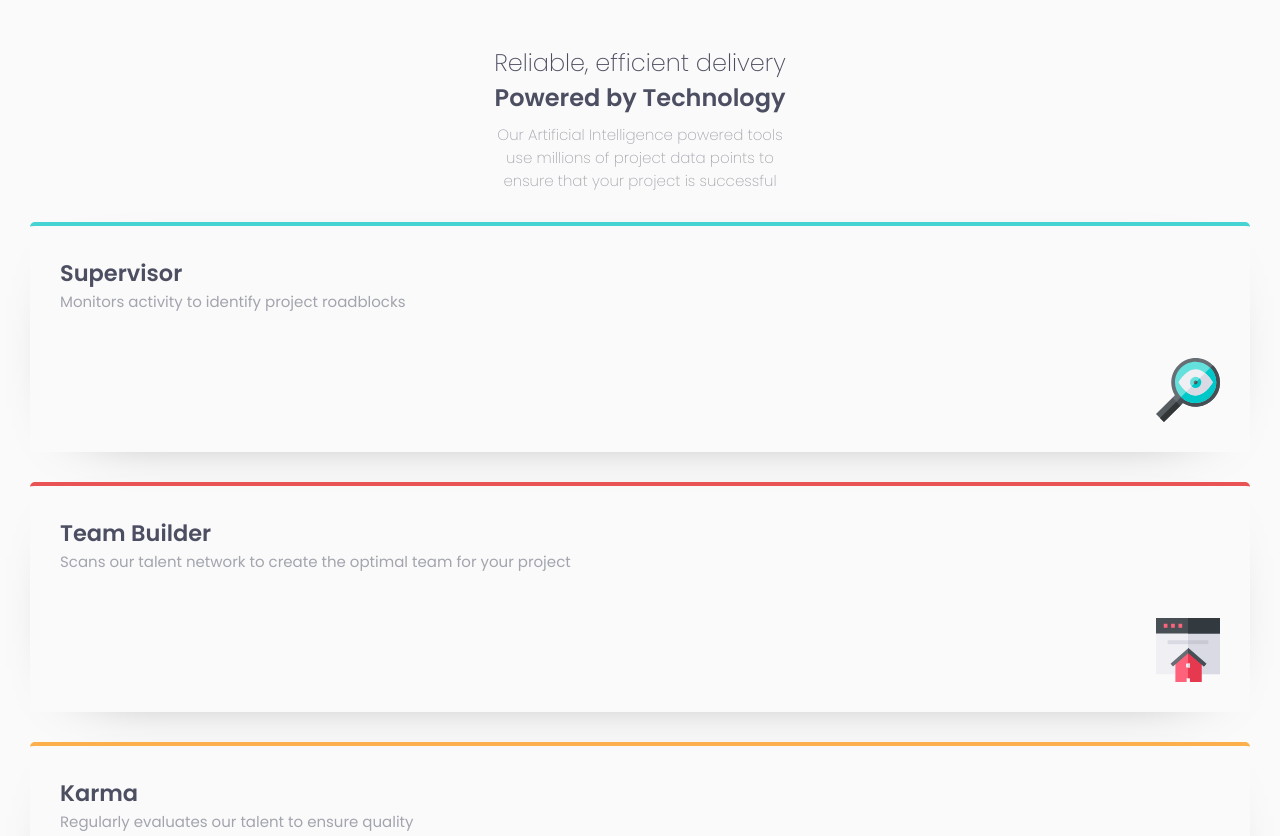
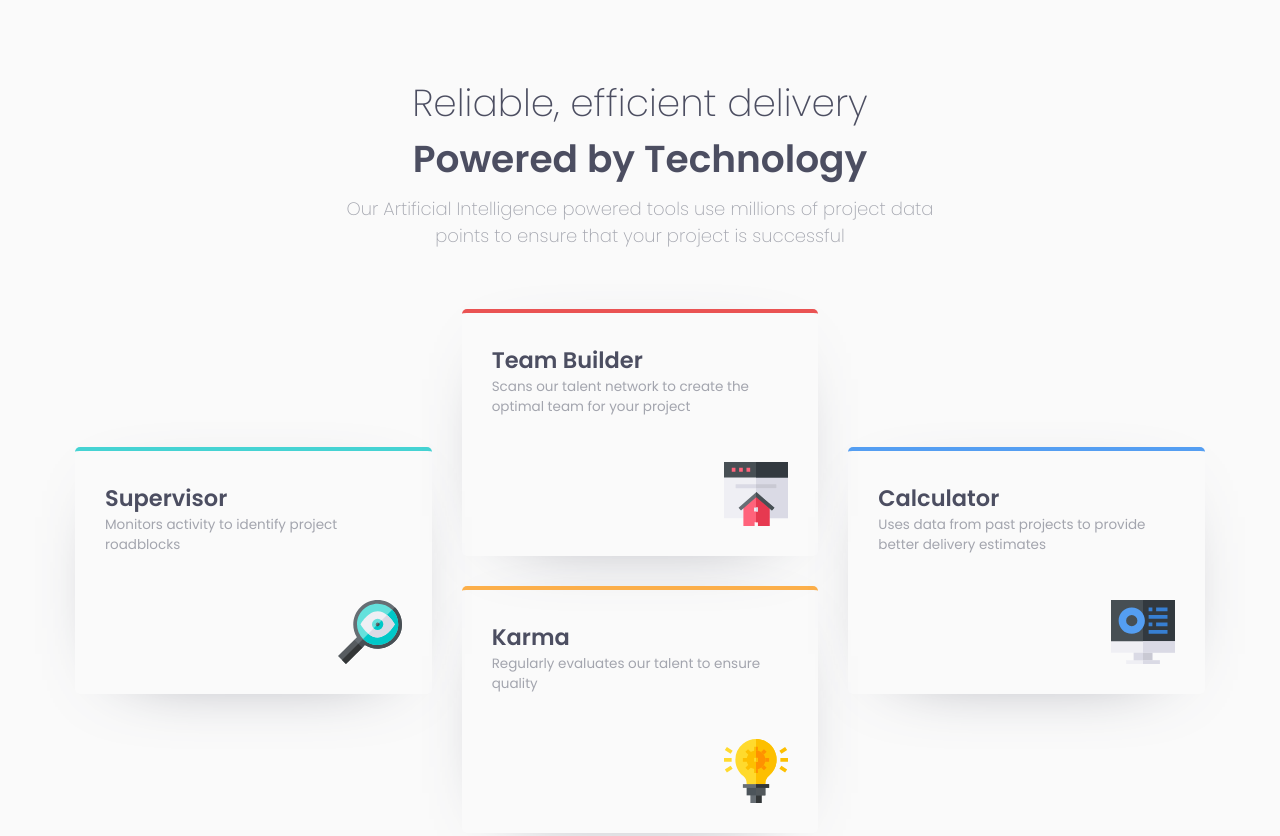
Before and after one commit to DawidBal/Four-Cards, a plain HTML site: page index.html in a window 1280 px wide. Shown: the top 836 px of the page. Drawn offline with Linux system fonts and the light colour scheme.

Commit message:
feat: add desktop styling

```diff
--- a/index.html
+++ b/index.html
@@ -56,7 +56,7 @@
     <article class="card card--red l-grid">
       <div>
         <h2 class="card__title">Team Builder</h2>
-        <p class="card__disc thin small">Scans our talent network to create the optimal team for your project</p>
+        <p class="card__disc small">Scans our talent network to create the optimal team for your project</p>
       </div>
       <svg class="icon" xmlns="http://www.w3.org/2000/svg" width="64" height="64">
         <g fill="none">
@@ -83,7 +83,7 @@
     <article class="card card--orange l-grid">
       <div>
         <h2 class="card__title">Karma</h2>
-        <p class="card__disc thin small">Regularly evaluates our talent to ensure quality</p>
+        <p class="card__disc small">Regularly evaluates our talent to ensure quality</p>
       </div>
       <svg class="icon" xmlns="http://www.w3.org/2000/svg" width="64" height="64">
         <g fill="none">
@@ -121,7 +121,7 @@
     <article class="card card--blue l-grid">
       <div>
         <h2 class="card__title">Calculator</h2>
-        <p class="card__disc thin small">Uses data from past projects to provide better delivery estimates</p>
+        <p class="card__disc small">Uses data from past projects to provide better delivery estimates</p>
       </div>
       <svg class="icon" xmlns="http://www.w3.org/2000/svg" width="64" height="64">
         <g fill="none">
--- a/style.scss
+++ b/style.scss
@@ -36,6 +36,10 @@ body {
     flex-direction: column;
 }
 
+.normal {
+    font-weight: 200;
+}
+
 .main {
     margin: 3rem 2rem;
     gap: 2rem;
@@ -45,13 +49,20 @@ body {
     align-items: center;
     text-align: center;
 }
+
+.title,
+.sub-title {
+    font-size: clamp(1.6rem, 1rem + 2vw, 2.5rem);
+}
+
 .title {
-    font-size: 1.6rem;
     color: var(--very-dark-blue);
 }
-.normal {
-    font-weight: 200;
+
+.sub-title {
+    color: var(--very-dark-blue);
 }
+
 .desc {
     width: 33ch;
     margin-top: 0.5rem;
@@ -59,17 +70,13 @@ body {
     font-weight: 200;
     color: var(--grayish-blue);
 }
-.sub-title {
-    font-size: 1.6rem;
-    color: var(--very-dark-blue);
-}
 
 .card {
     grid-template-rows: auto 1fr;
     gap: 3rem;
     padding: 2rem;
     border-radius: 5px;
-    box-shadow: 0 15px 70px -60px #000;
+    box-shadow: 0 15px 80px -55px var(--very-dark-blue);
     border-top: 0.3rem solid transparent;
     &__title {
         color: var(--very-dark-blue);
@@ -91,6 +98,46 @@ body {
     }
 }
 
+.small {
+    font-size: 0.9rem;
+}
+
+@media only screen and (min-width: 1024px) {
+    .main {
+        margin: 5rem;
+        grid-template-columns: repeat(3, 1fr);
+        grid-template-areas:
+            "title title title"
+            ". card-red ."
+            "card-cyan card-red card-blue"
+            "card-cyan card-orange card-blue"
+            ". card-orange .";
+    }
+    .title-wrapper {
+        grid-area: title;
+        margin-bottom: 2rem;
+    }
+    .desc {
+        width: 55ch;
+        font-size: 1.2rem;
+    }
+    .card {
+        width: 100%;
+        &--cyan {
+            grid-area: card-cyan;
+        }
+        &--red {
+            grid-area: card-red;
+        }
+        &--orange {
+            grid-area: card-orange;
+        }
+        &--blue {
+            grid-area: card-blue;
+        }
+    }
+}
+
 .icon {
     justify-self: flex-end;
 }
@@ -99,6 +146,7 @@ body {
     font-size: 11px;
     text-align: center;
 }
+
 .attribution a {
     color: var(--links);
 }
```
Also changed, not shown: css/style.css.
